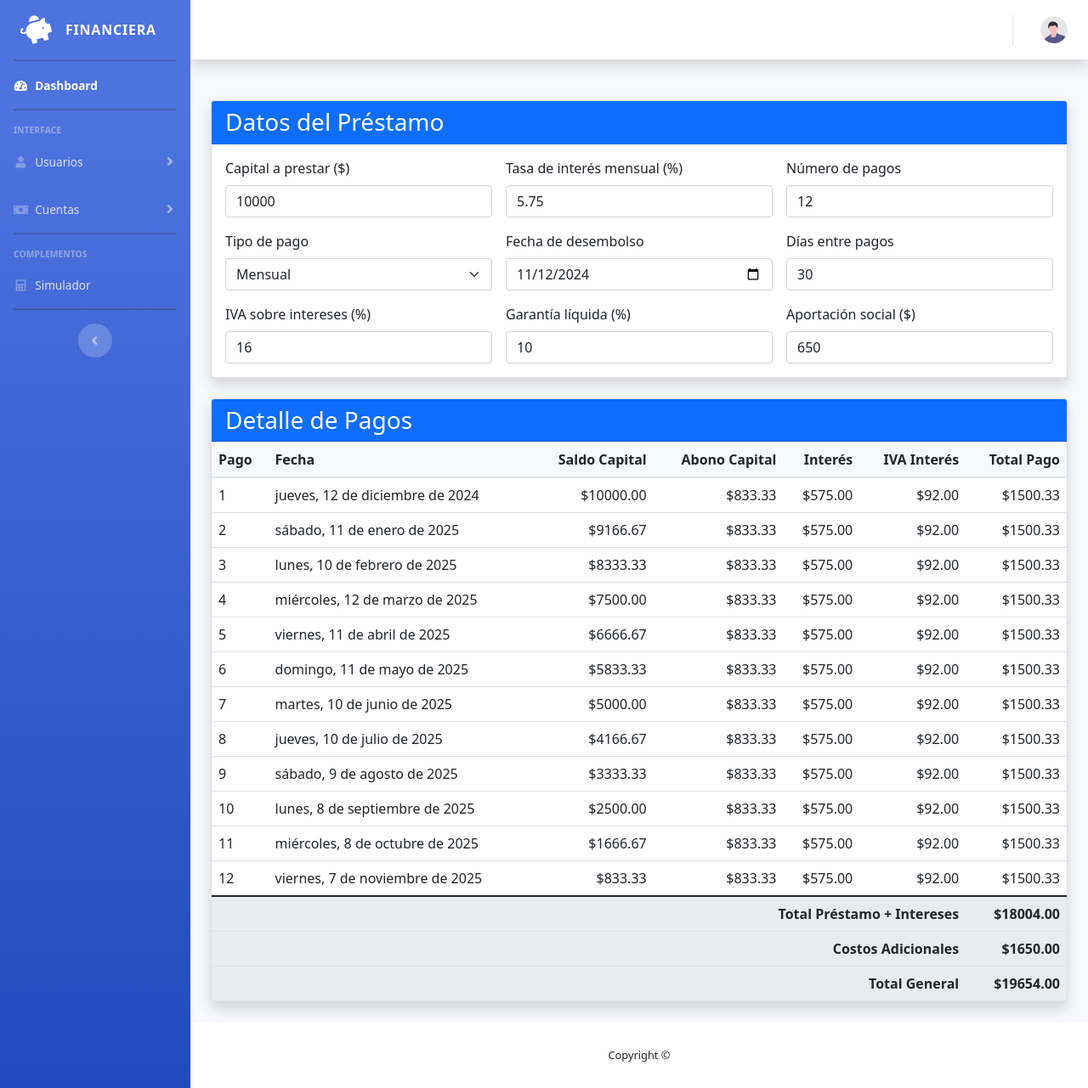
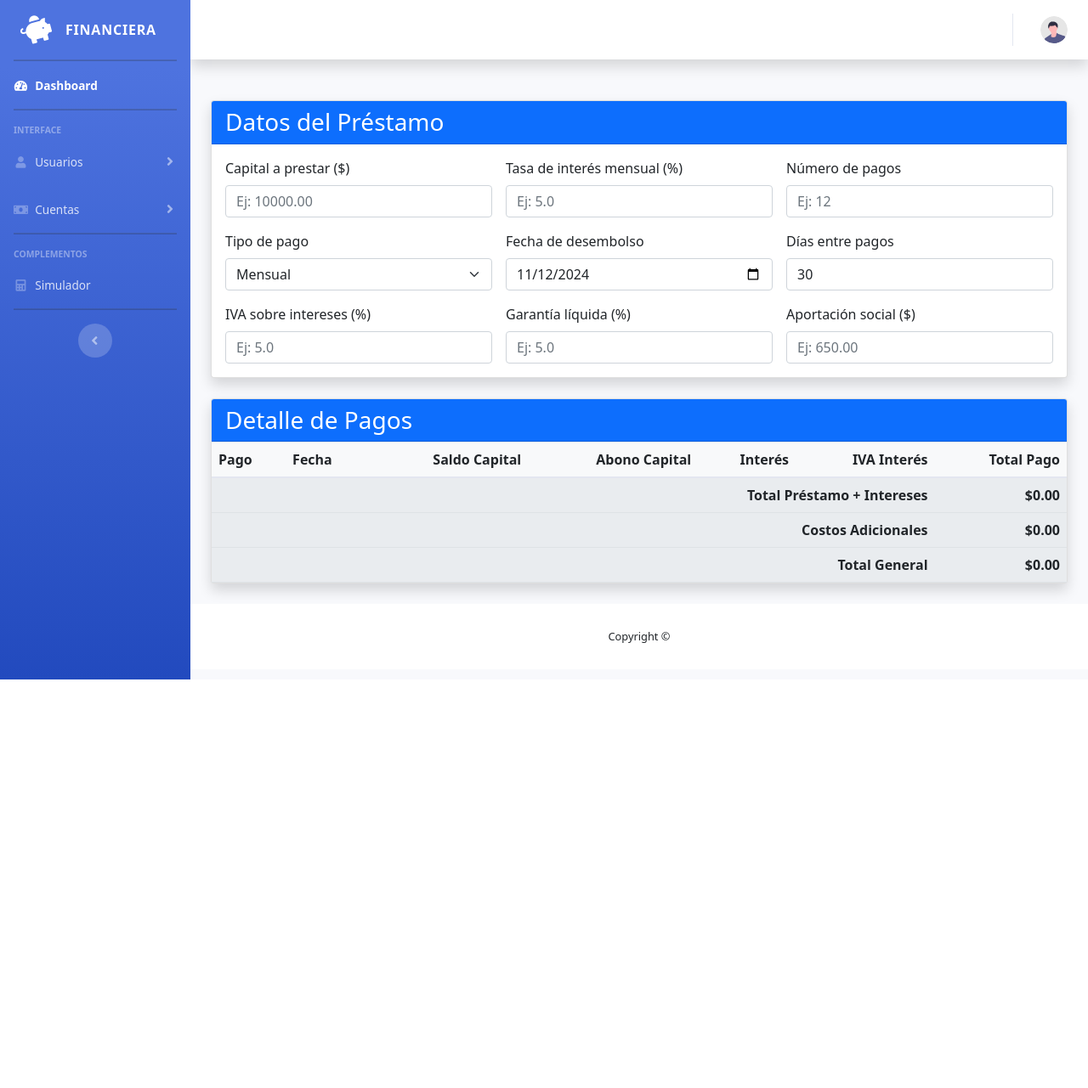
Before and after one commit to Gamalie1/Financiera, a Django app: page /Simulador/simulador/ in a window 1280 px wide. Shown: the whole page at 85% size. After the commit the page ends 800 px from the top, so only its background shows below. Run offline with Django 5.2, Linux system fonts and the light colour scheme; some libraries are stand-ins or nearby versions.

Commit message:
modificaciones

```diff
--- a/financiera/Simulador/templates/simulador.html
+++ b/financiera/Simulador/templates/simulador.html
@@ -24,15 +24,15 @@
             <div class="row g-3">
                 <div class="col-md-4">
                     <label class="form-label">Capital a prestar ($)</label>
-                    <input type="number" id="capital" class="form-control" value="10000" step="100">
+                    <input type="number" id="capital" class="form-control"  step="100" placeholder="Ej: 10000.00" required>
                 </div>
                 <div class="col-md-4">
                     <label class="form-label">Tasa de interés mensual (%)</label>
-                    <input type="number" id="tasa" class="form-control" value="5.75" step="0.01">
+                    <input type="number" id="tasa" class="form-control" step="0.01" placeholder="Ej: 5.0" required>
                 </div>
                 <div class="col-md-4">
                     <label class="form-label">Número de pagos</label>
-                    <input type="number" id="pagos" class="form-control" value="12">
+                    <input type="number" id="pagos" class="form-control" placeholder="Ej: 12" required>
                 </div>
                 <div class="col-md-4">
                     <label class="form-label">Tipo de pago</label>
@@ -51,15 +51,15 @@
                 </div>
                 <div class="col-md-4">
                     <label class="form-label">IVA sobre intereses (%)</label>
-                    <input type="number" id="iva" class="form-control" value="16" step="0.1">
+                    <input type="number" id="iva" class="form-control"  step="0.1" placeholder="Ej: 5.0" required>
                 </div>
                 <div class="col-md-4">
                     <label class="form-label">Garantía líquida (%)</label>
-                    <input type="number" id="garantia" class="form-control" value="10" step="0.1">
+                    <input type="number" id="garantia" class="form-control"  step="0.1" placeholder="Ej: 5.0" required>
                 </div>
                 <div class="col-md-4">
                     <label class="form-label">Aportación social ($)</label>
-                    <input type="number" id="aportacion" class="form-control" value="650" step="10">
+                    <input type="number" id="aportacion" class="form-control" step="10" placeholder="Ej: 650.00" required>
                 </div>
             </div>
         </div>
```
Also changed, not shown: financiera/Prestamos/templates/prestamos.html (+6 -4 lines).
